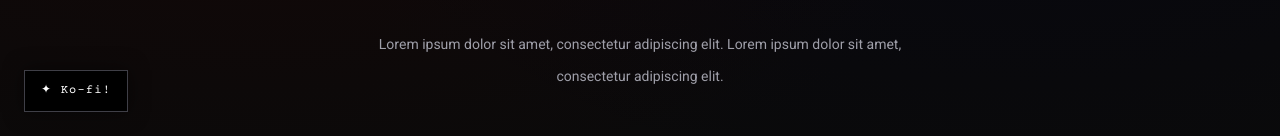
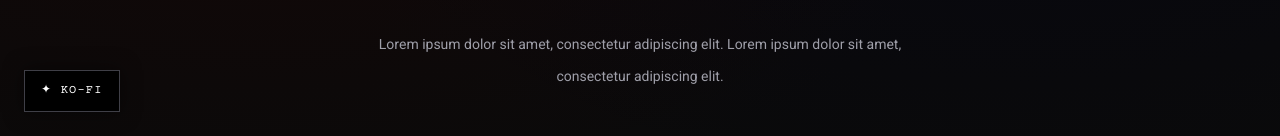
Before and after one commit to laybuh/aliveafterparadise, a Next.js app: page / in a window 1280 px wide. Shown: the part 664-800 px from the top of the page. Built offline with nearby package versions, Linux system fonts and the light colour scheme.

Commit message:
Changed ko-fi button.

```diff
--- a/app/layout.tsx
+++ b/app/layout.tsx
@@ -41,7 +41,7 @@ export default function RootLayout({
           className="fixed bottom-6 left-6 z-50 flex items-center gap-2 bg-black border border-zinc-700 hover:border-white text-white font-typewriter tracking-[0.1em] px-3 py-2 md:px-4 md:py-3 text-[10px] md:text-xs transition-all duration-300 hover:bg-zinc-900"
           style={{ boxShadow: "0 0 20px rgba(0,0,0,0.5)" }}
         >
-          ✦ Ko-fi!
+          ✦ KO-FI
         </a>
       </body>
     </html>
```
